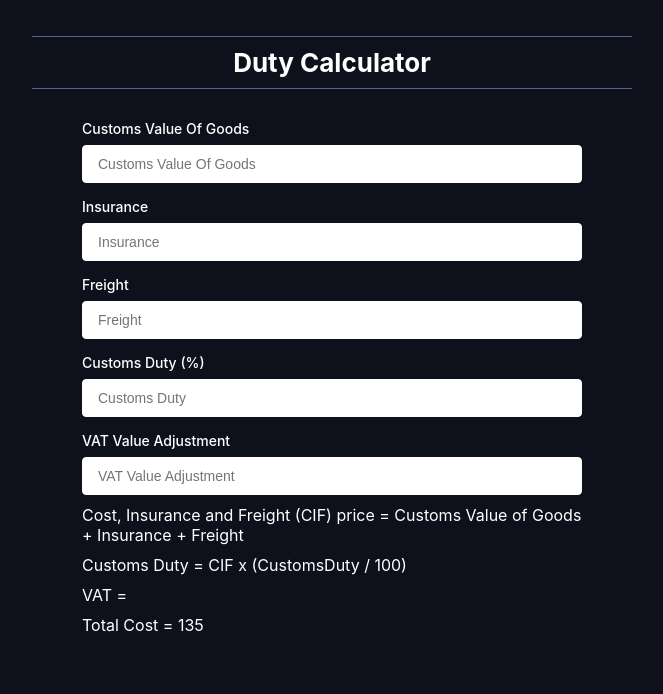
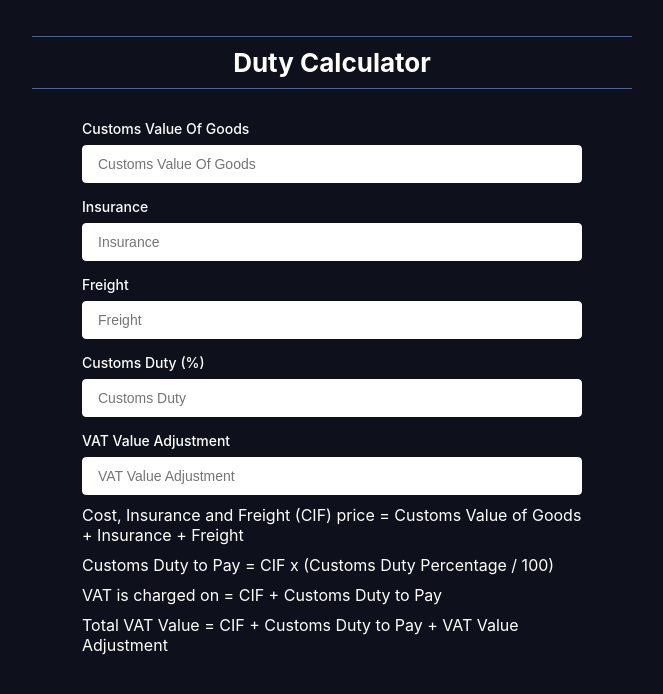
Before and after one commit to WaterlessPiano2/Duty, a React (Create React App) app: page / in a window 1280 px wide. Shown: the top 694 px of the page, without its empty margins (308-971 px from the left). Built offline with nearby package versions, Linux system fonts and the light colour scheme.

Commit message:
Total VAT value

```diff
--- a/src/calc.tsx
+++ b/src/calc.tsx
@@ -35,7 +35,40 @@ export default function Calculator(): JSX.Element {
         (CustomsDuty / 100)
       }`;
     } else {
-      return "CIF x (CustomsDuty / 100)";
+      return "CIF x (Customs Duty Percentage / 100)";
+    }
+  };
+  const calculateVATChargedOn = (): string => {
+    if (Insurance && CustomsValueOfGoods && Freight && CustomsDuty) {
+      return ` £${
+        Number(Insurance) +
+        Number(CustomsValueOfGoods) +
+        Number(Freight) +
+        (Number(Insurance) + Number(CustomsValueOfGoods) + Number(Freight)) *
+          (CustomsDuty / 100)
+      }`;
+    } else {
+      return "CIF + Customs Duty to Pay";
+    }
+  };
+  const calculateTotalVATValue = (): string => {
+    if (
+      Insurance &&
+      CustomsValueOfGoods &&
+      Freight &&
+      CustomsDuty &&
+      VATValueAdjustment
+    ) {
+      return ` £${
+        Number(Insurance) +
+        Number(CustomsValueOfGoods) +
+        Number(Freight) +
+        (Number(Insurance) + Number(CustomsValueOfGoods) + Number(Freight)) *
+          (CustomsDuty / 100) +
+        Number(VATValueAdjustment)
+      }`;
+    } else {
+      return "CIF + Customs Duty to Pay + VAT Value Adjustment";
     }
   };
   const showCustomsValueOfGoods = (): string => {
@@ -114,9 +147,15 @@ export default function Calculator(): JSX.Element {
             Cost, Insurance and Freight (CIF) price = <b>{calculateCIF()}</b>
             {showCustomsValueOfGoods()} + {showInsurance()} + {showFreight()}
           </div>
-          <div className="result">Customs Duty = {calculateCustomsDuty()}</div>
-          <div className="result">VAT = {""}</div>
-          <div className="result">Total Cost = {"135"}</div>
+          <div className="result">
+            Customs Duty to Pay = {calculateCustomsDuty()}
+          </div>
+          <div className="result">
+            VAT is charged on = {calculateVATChargedOn()}
+          </div>
+          <div className="result">
+            Total VAT Value = {calculateTotalVATValue()}
+          </div>
         </div>
       </form>
     </>
```
